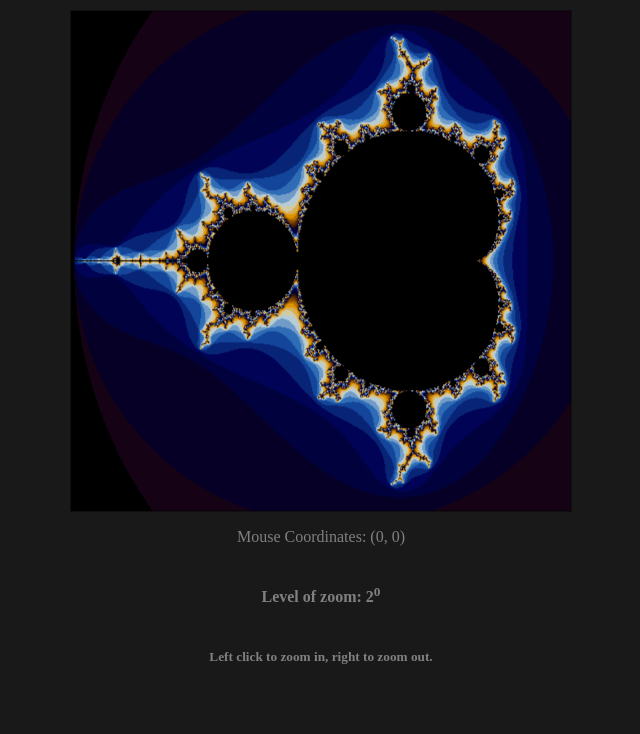
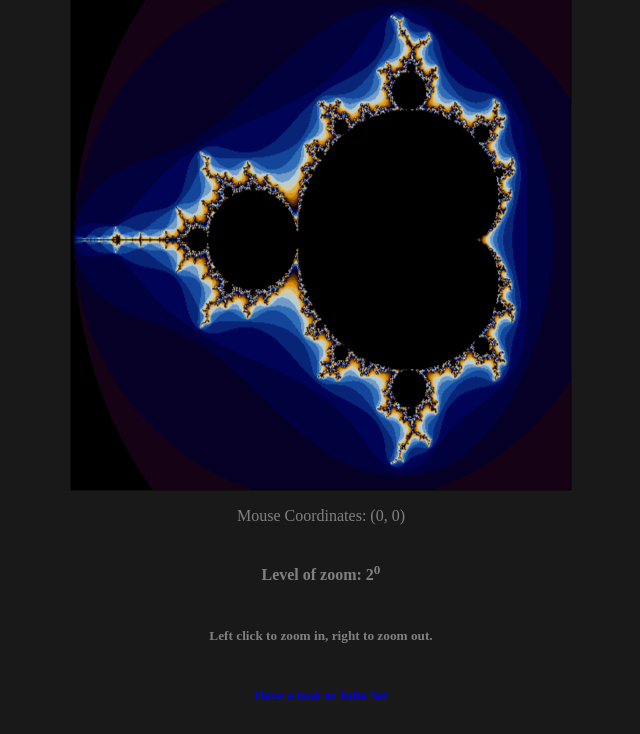
Before and after one commit to Michalous/mandelbrot, a plain HTML site: page index.html in a window 1280 px wide. Shown: the part 99-833 px from the top of the page, without its empty margins (319-959 px from the left). Drawn offline with Linux system fonts and the light colour scheme.

Commit message:
link to julia added

```diff
--- a/index.html
+++ b/index.html
@@ -12,6 +12,7 @@
     <p id="coords">Mouse Coordinates: (0, 0)</p>
     <h4>Level of zoom: 2<sup id="showZoom">0</sup></h4>
     <h5>Left click to zoom in, right to zoom out.</h5>
+    <h5><a href="https://michalous.github.io/julia/">Have a look at Julia Set</a></h5>
     <!-- <script src="https://cdnjs.cloudflare.com/ajax/libs/decimal.js/10.3.1/decimal.min.js"></script> -->
     <script src="zooming.js"></script>
 </body>
--- a/style.css
+++ b/style.css
@@ -3,7 +3,7 @@ body {
     flex-direction: column;
     align-items: center;
     justify-content: center;
-    height: 100vh;
+    /* height: 100vh; */
     background-color: rgb(25, 25, 25);
     color: grey;
 }
@@ -12,4 +12,5 @@ canvas {
     border: 1px solid rgb(15, 15, 15);
     background-color: black;
     /* transform: scale(1.5); */
+    cursor: crosshair;
 }
```
